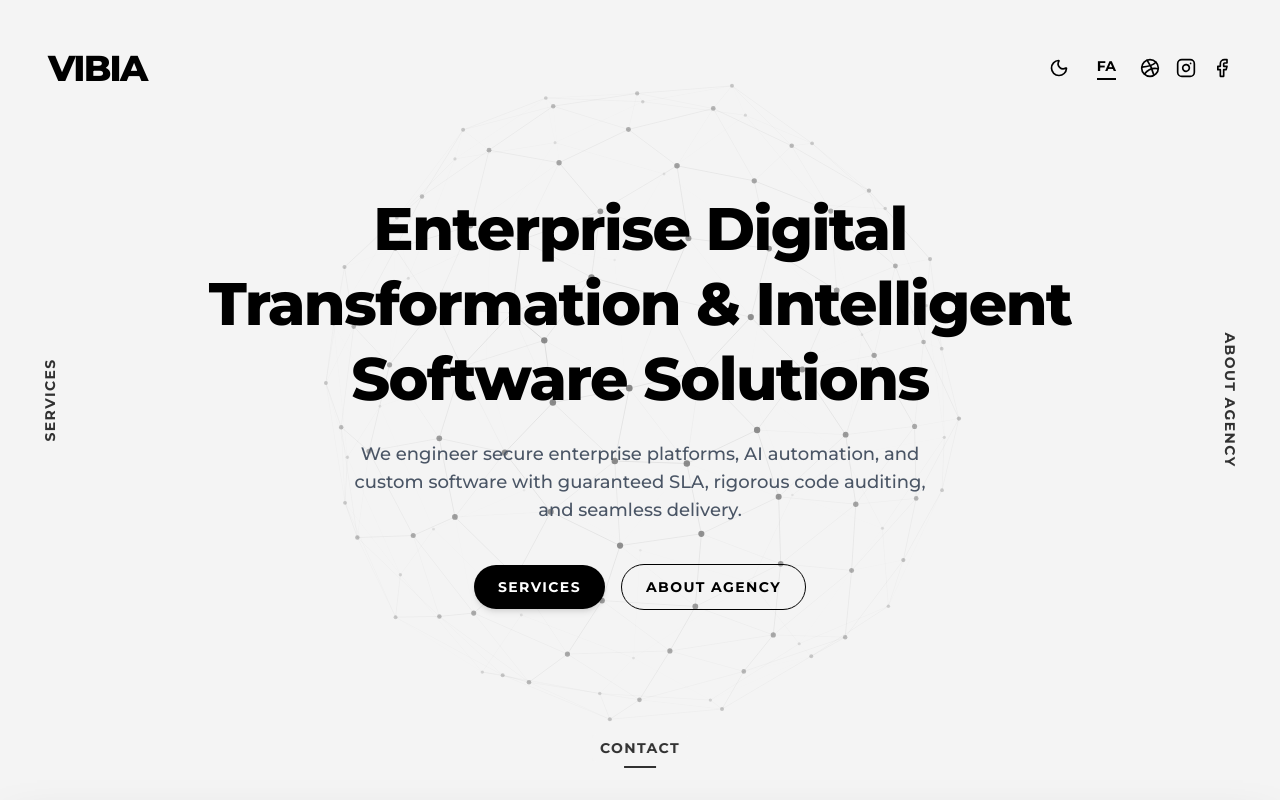
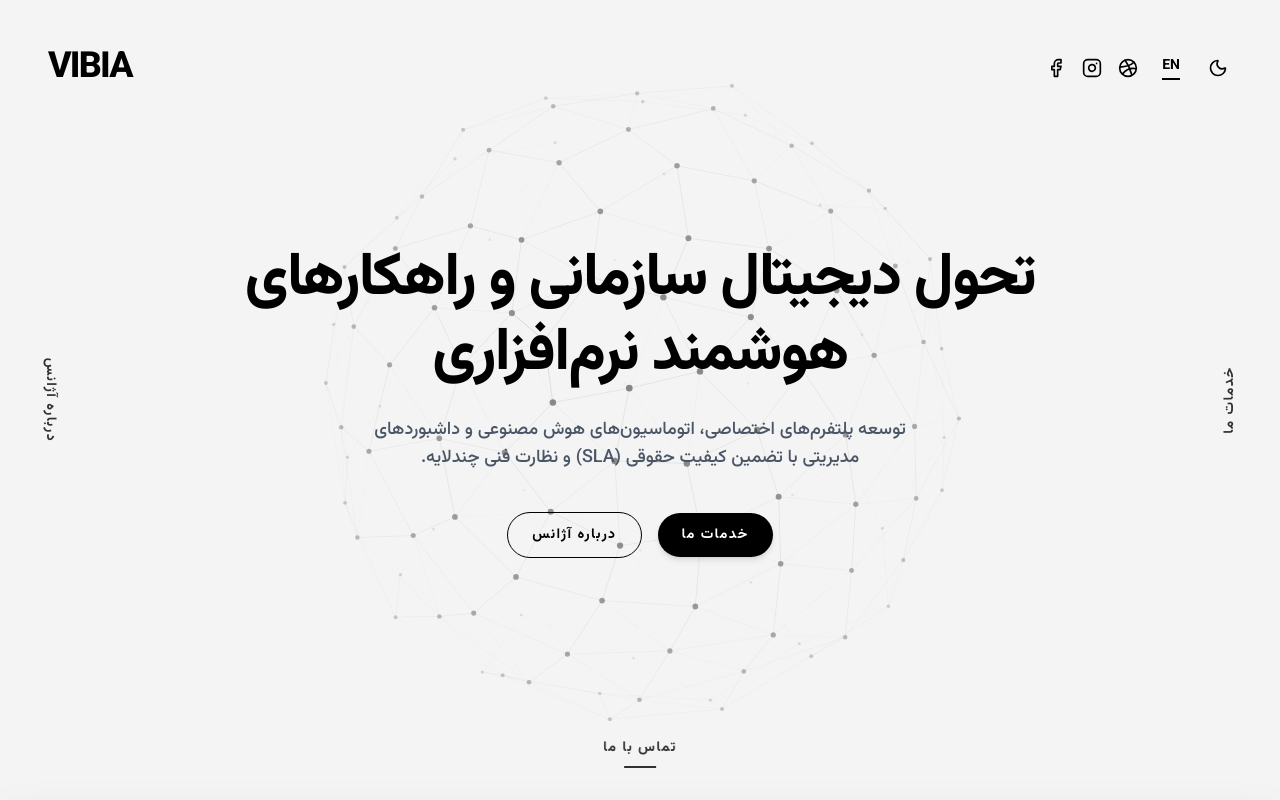
Before and after one commit to deadlol/Vibia, a React (Vite) app: page / in a window 1280 px wide. Built offline with nearby package versions, Linux system fonts and the light colour scheme.

Commit message:
Update App.tsx

```diff
--- a/src/App.tsx
+++ b/src/App.tsx
@@ -13,7 +13,7 @@ import { useDarkMode } from './hooks/useDarkMode';
 
 export default function App() {
   const [activePanel, setActivePanel] = useState<ActivePanel>('home');
-  const [lang, setLang] = useState<Lang>('en');
+  const [lang, setLang] = useState<Lang>('fa');
   const { theme, toggleTheme } = useDarkMode();
   const [isLoading, setIsLoading] = useState(true);
 
```
